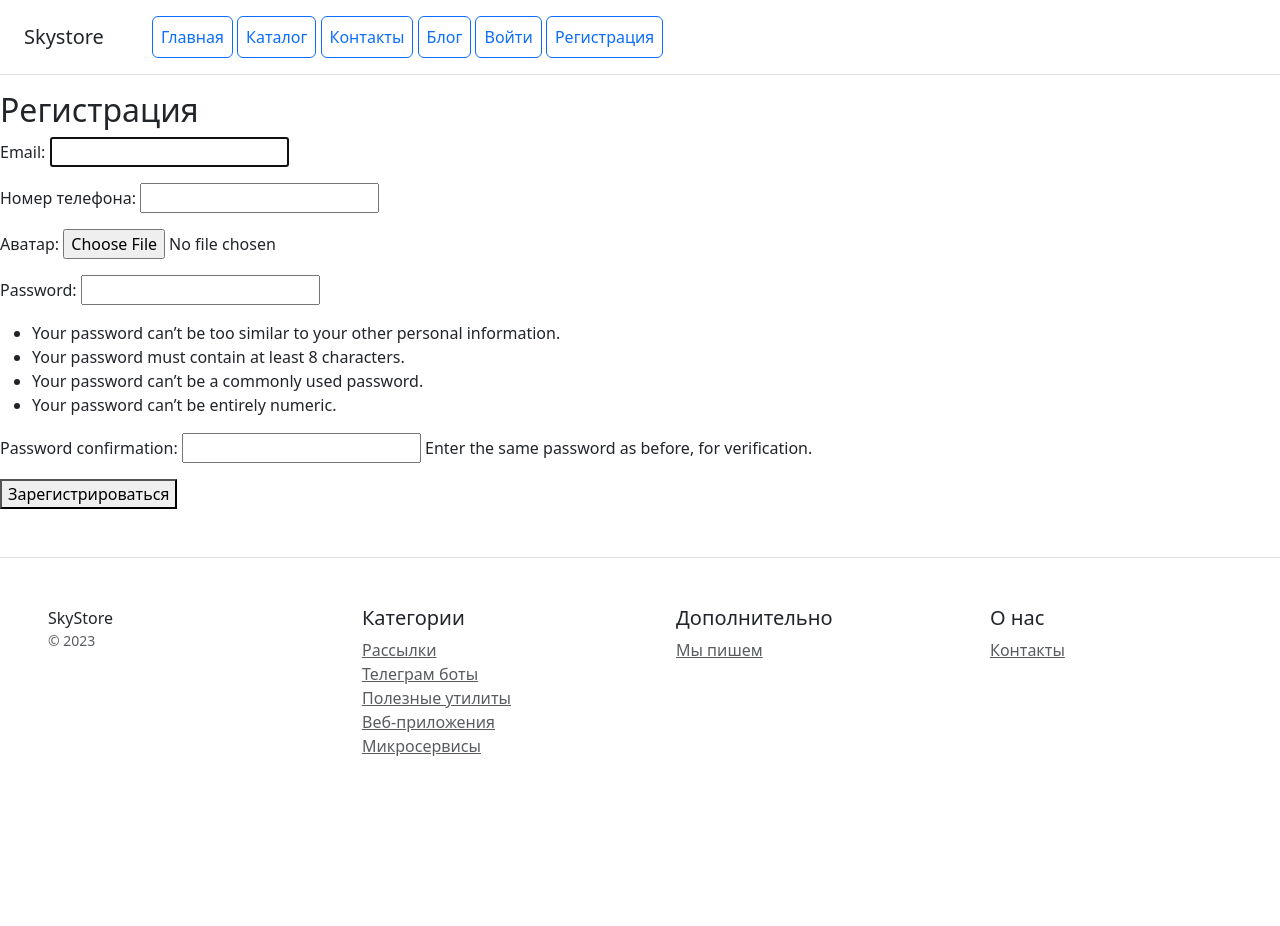
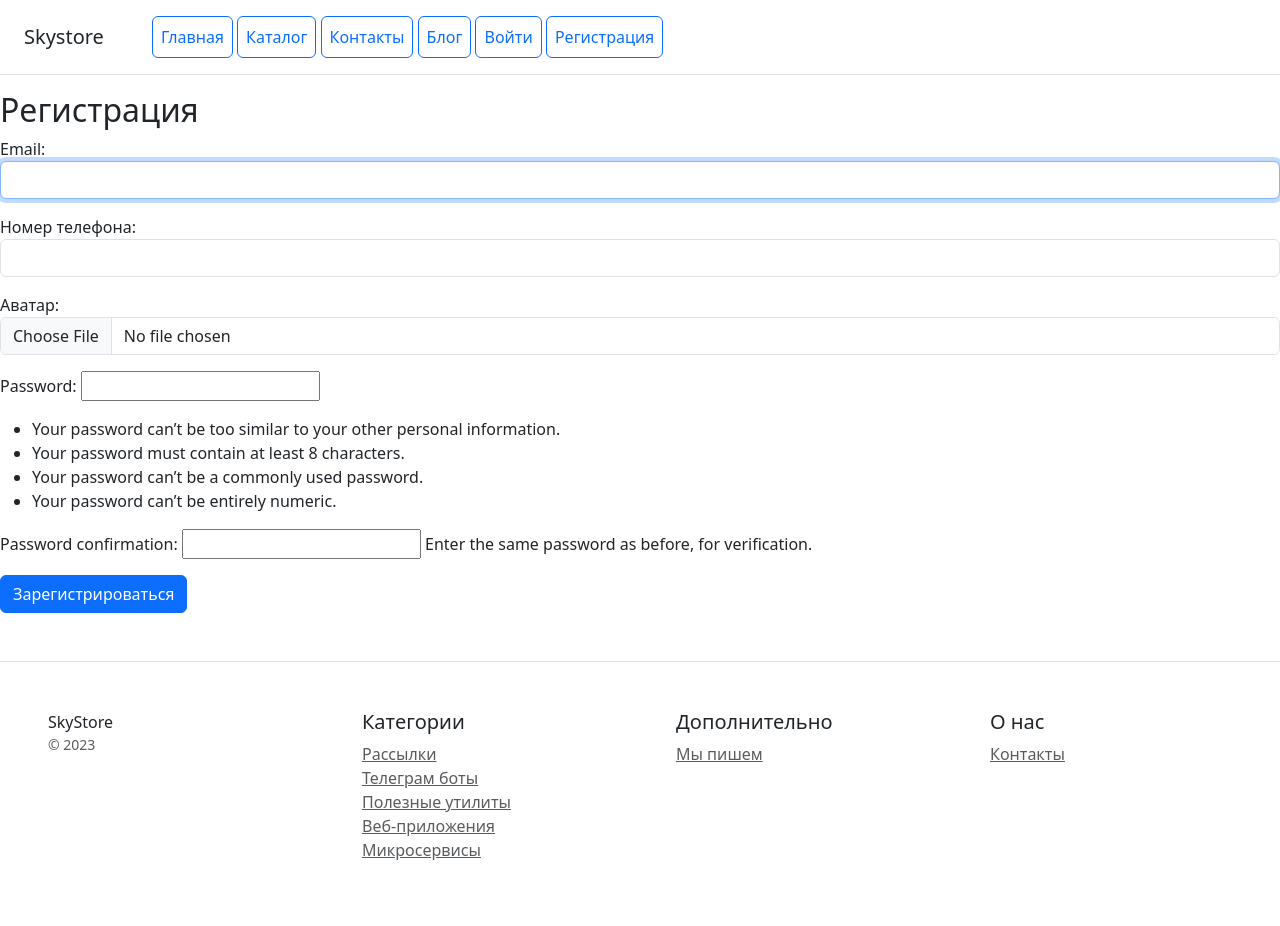
Before and after one commit to Psyduck-duck/internet_shop_project, a Django app: page /users/register/ in a window 1280 px wide. Before the commit the page ends 756 px from the top, so only its background shows below. Run offline with Django 5.2, Linux system fonts and the light colour scheme; some libraries are stand-ins or nearby versions.

Commit message:
some fixes

```diff
--- a/catalog/templates/catalog/base.html
+++ b/catalog/templates/catalog/base.html
@@ -18,7 +18,7 @@
         {% if user.is_authenticated %}
         <form method="post" action="{% url 'users:logout' %}" style="display: inline">
             {% csrf_token %}
-            <button type="submit" class="p-2 btn btn-outline-primary">Выйти
+            <button type="submit" class="p-2 btn btn-outline-danger">Выйти
             </button>
         </form>
         {% else %}
--- a/users/forms.py
+++ b/users/forms.py
@@ -8,6 +8,13 @@ class CustomUserCreationForm(UserCreationForm):
         model = CustomUser
         fields = ['email', 'phone_number', 'avatar']
 
+    def __init__(self, *args, **kwargs):
+        super().__init__(*args, **kwargs)
+        self.fields['email'].widget.attrs.update({'class': 'form-control'})
+        self.fields['phone_number'].widget.attrs.update({'class': 'form-control'})
+        self.fields['avatar'].widget.attrs.update({'class': 'form-control'})
+        # self.fields['password'].widget.attrs.update({'class': 'form-control'})
+
     def clean_phone_number(self):
         phone_number = self.cleaned_data.get('phone_number')
         if phone_number and not phone_number.isdigit():
@@ -16,4 +23,8 @@ class CustomUserCreationForm(UserCreationForm):
 
 
 class CustomAuthenticationForm(AuthenticationForm):
-    pass
+
+    def __init__(self, *args, **kwargs):
+        super().__init__(*args, **kwargs)
+        self.fields['email'].widget.attrs.update({'class': 'form-control'})
+        self.fields['password'].widget.attrs.update({'class': 'form-control'})
--- a/users/templates/login.html
+++ b/users/templates/login.html
@@ -8,7 +8,7 @@
 <form method="post">
     {% csrf_token %}
     {{ form.as_p }}
-    <button type="submit">Войти</button>
+    <button type="submit" class="btn btn-primary">Войти</button>
 </form>
 
 {% endblock %}
--- a/users/templates/register.html
+++ b/users/templates/register.html
@@ -8,7 +8,7 @@
 <form method="post">
     {% csrf_token %}
     {{ form.as_p }}
-    <button type="submit">Зарегистрироваться</button>
+    <button type="submit" class="btn btn-primary">Зарегистрироваться</button>
 </form>
 
 {% endblock %}
```
